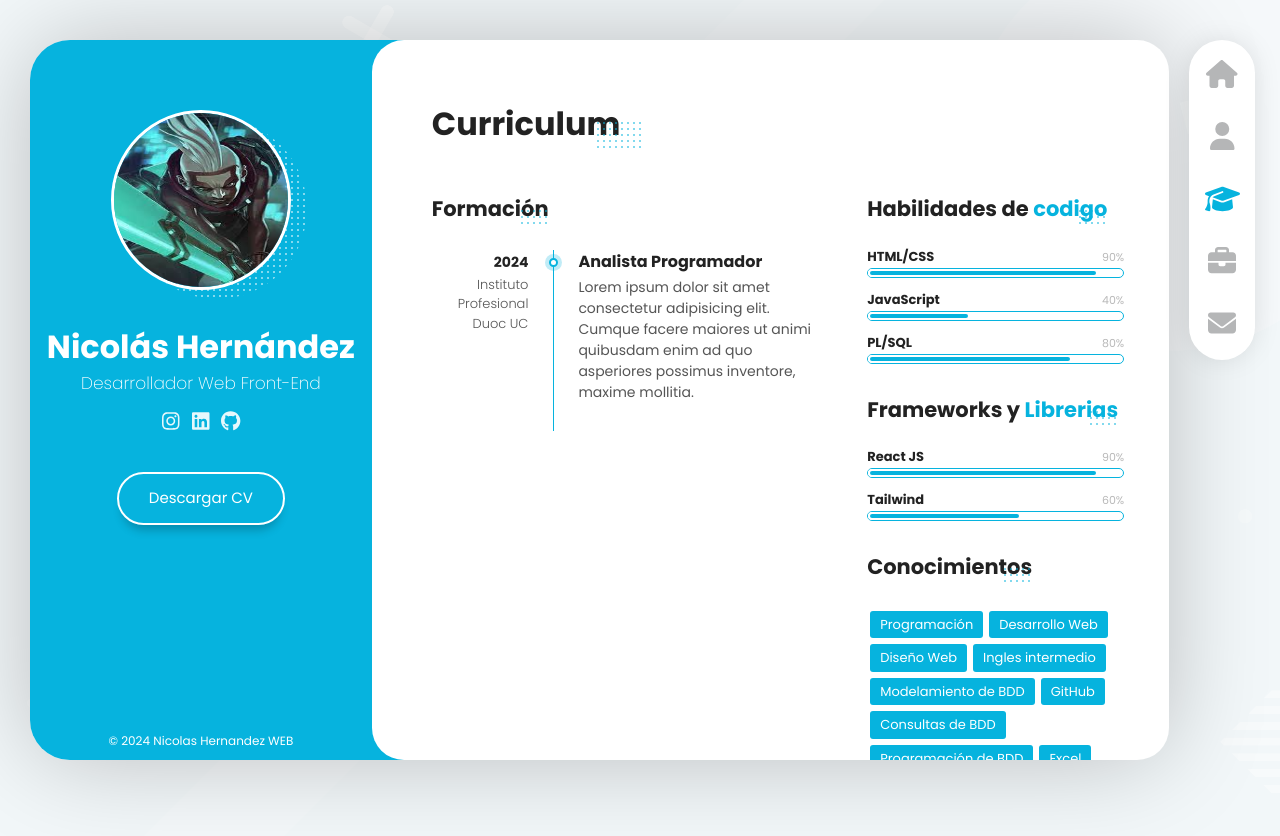
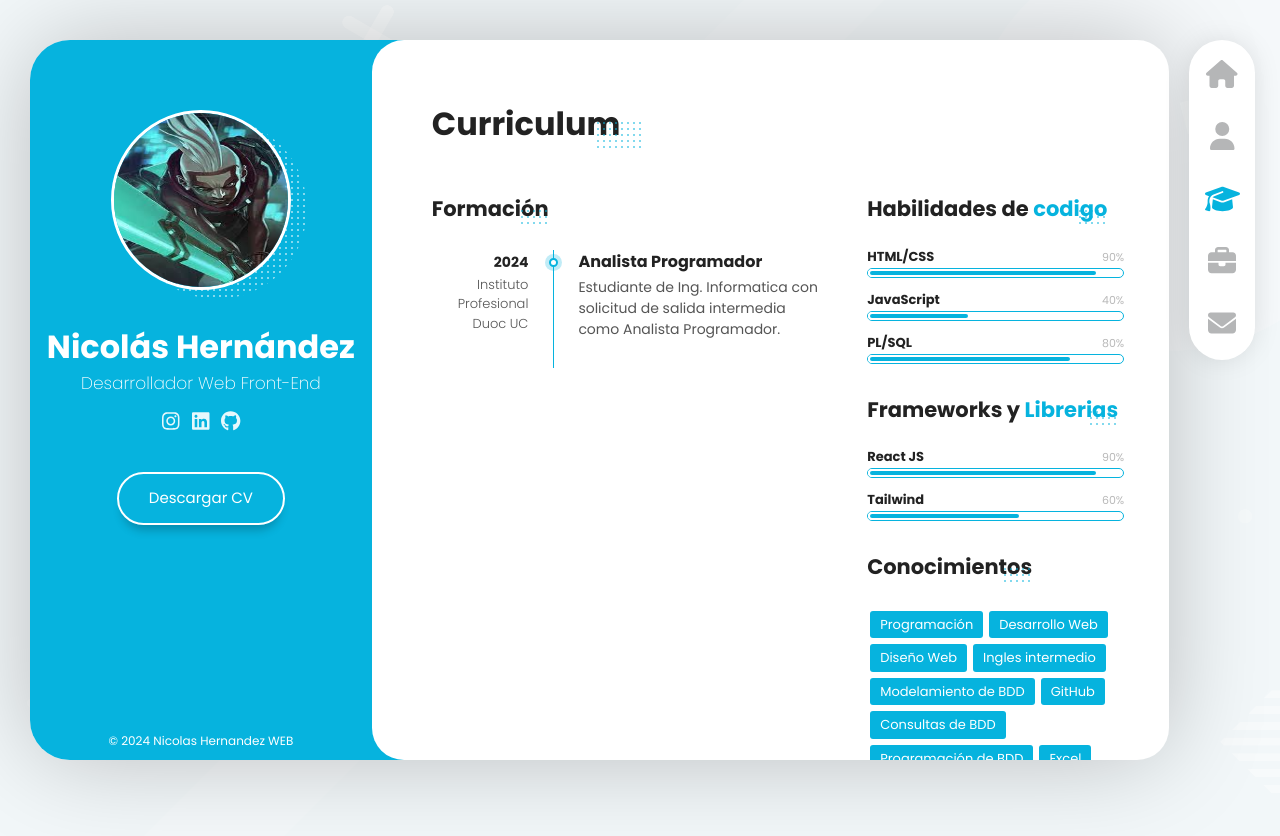
Before and after one commit to NSHN1999/MiPortafolio, a React (Vite) app: page /portafolio/estudios in a window 1280 px wide. Shown: the top 836 px of the page. Built offline with nearby package versions, Linux system fonts and the light colour scheme.

Commit message:
Modificacion de EstudiosPage

```diff
--- a/src/portafolio/pages/EstudiosPage.jsx
+++ b/src/portafolio/pages/EstudiosPage.jsx
@@ -38,7 +38,7 @@ export const EstudiosPage = () => {
                             <div className={`${clases.timeline__description}`}>
                                 <h3 className={`${clases.timeline__title}`}>Analista Programador</h3>
                                 <p className={`${clases.timeline__text}`}>
-                                    Lorem ipsum dolor sit amet consectetur adipisicing elit. Cumque facere maiores ut animi quibusdam enim ad quo asperiores possimus inventore, maxime mollitia.
+                                    Estudiante de Ing. Informatica con solicitud de salida intermedia como Analista Programador.
                                 </p>
                             </div>
                         </article>
```
